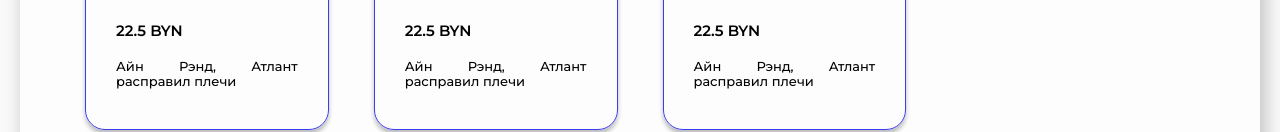
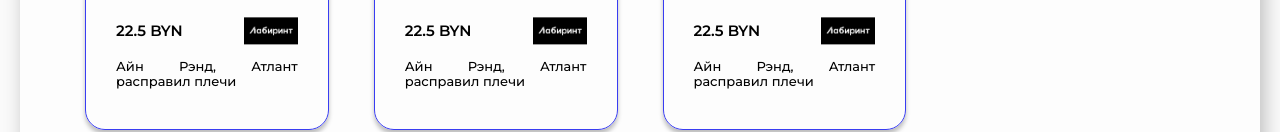
Before and after one commit to AlexandrValerevich/Sravni.By, a plain HTML site: page dest/catalog/catalog.html in a window 1280 px wide. Shown: the part 1014-1146 px from the top of the page. Drawn offline with Linux system fonts and the light colour scheme.

Commit message:
add shop logo to cards

```diff
--- a/src/components/catalog-genre-filter/catalog-genre-filter.scss
+++ b/src/components/catalog-genre-filter/catalog-genre-filter.scss
@@ -20,14 +20,16 @@
 
         transition: transform 0.2s;
 
-        a{
+        a
+        {
             text-transform: uppercase;
             font-size: global.$font-size-catalog-filter;
             font-weight: global.$font-wight-bold;
         }
 
 
-        .img{
+        .img
+        {
             object-fit: contain;
             width: 200px;
             height: 200px;
--- a/src/components/catalog-main/card-wrapper/card-book/card-book.scss
+++ b/src/components/catalog-main/card-wrapper/card-book/card-book.scss
@@ -64,7 +64,7 @@
     &__image
     {
         text-align: center;
-        margin-bottom: 25px;
+        margin-bottom: 20px;
 
         .img{
             object-fit: contain;
@@ -75,10 +75,29 @@
 
     &__price
     {
+        position: relative;
         text-transform: uppercase;
         font-weight: global.$font-wight-bold;
         font-size: 0.9375em;
-        margin-bottom: 20px;
+        margin-bottom: 15px;
+        padding: 5px 0px;
+
+        &::after
+        {
+            content: "";
+            position: absolute;
+            top: 50%;
+            right: 0;
+
+            transform: translateY(-50%);
+            width: 50%;
+            min-height: 100%;
+            background-image: url("../image/about-shop/shops/shop_4.png");
+            background-repeat: no-repeat;
+            background-size: contain;
+            background-position: right;
+
+        }
     }
 
     &__title
```
Also changed, not shown: dest/css/style.css, 1 other file.
